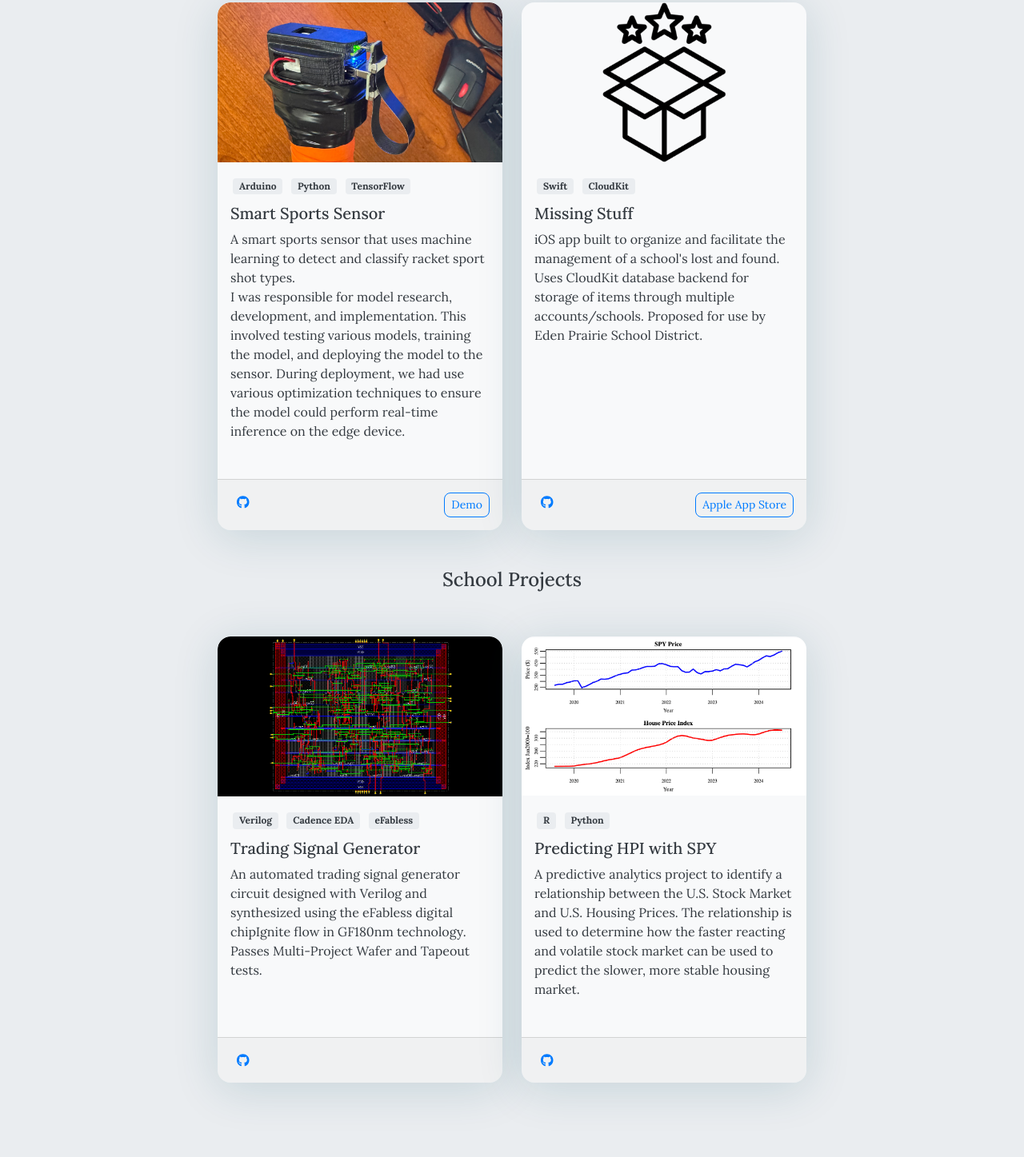
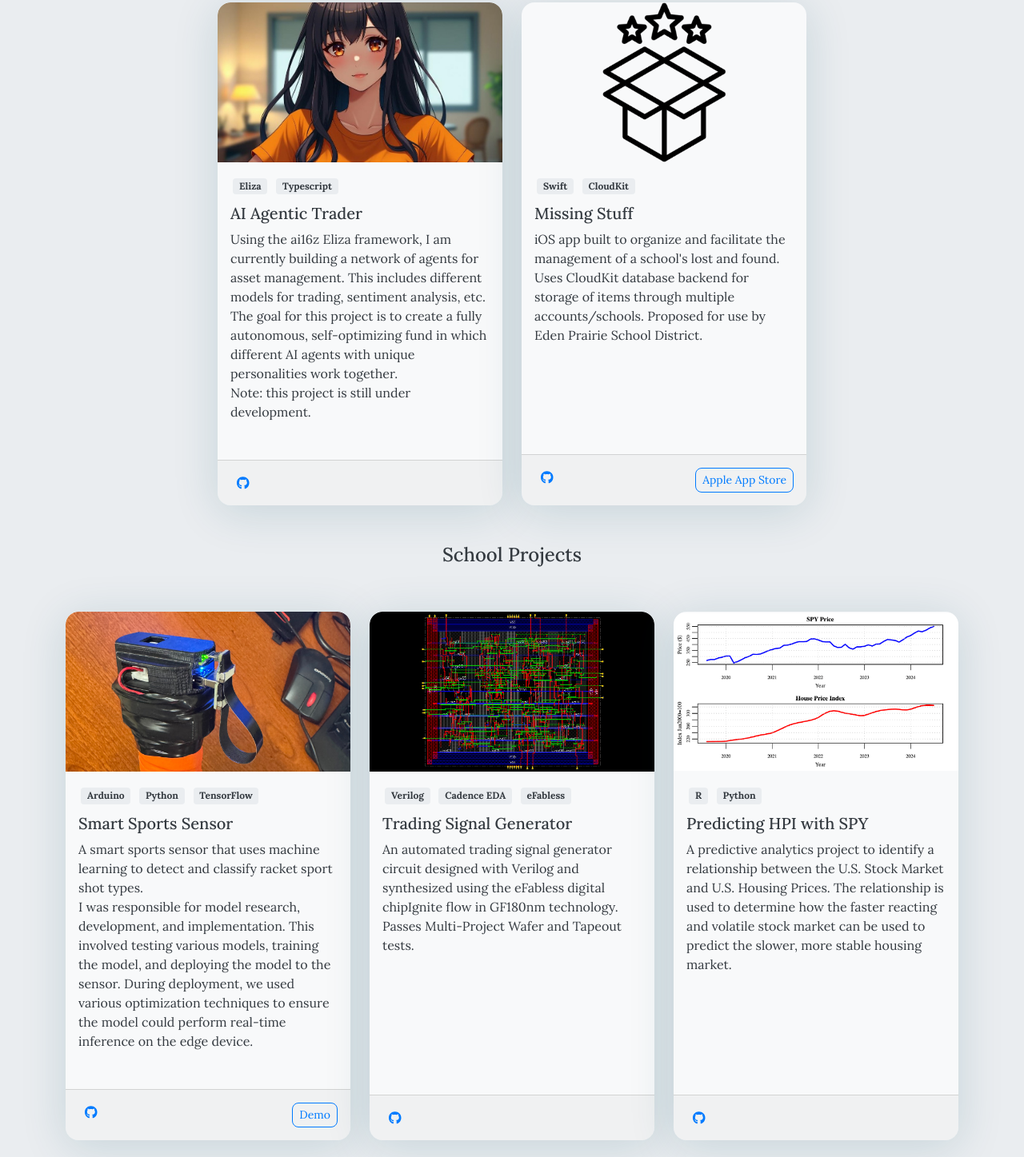
Before and after one commit to maxj723/maxj723.github.io, a plain HTML site: page index.html in a window 1280 px wide. Shown: the part 3158-4605 px from the top of the page at 80% size. Drawn offline with Linux system fonts and the light colour scheme.

Commit message:
Fix projects

```diff
--- a/index.html
+++ b/index.html
@@ -995,26 +995,27 @@ Rome, IT - Summer 2023</p>
             <div class="col-12">
                 <h4 class="text-center mb-4">Personal Projects</h4>
             </div>
+
             <div class="col-lg-4 col-md-6 my-3">
-                <div class="card my-3 h-100" title="Smart Sports Sensor">
+                <div class="card my-3 h-100" title="AI Agentic Trader">
                     <div class="card-head">
-                        <img class="card-img-top" src="/images/projects/SSS_mountv2.jpg" alt="Smart Sports Sensor">
+                        <img class="card-img-top" src="/images/projects/eliza_banner.jpg" alt="AI Agentic Trader">
                     </div>
                     <div class="card-body bg-transparent p-3">
                         <div class="pb-2 bg-transparent">
 
-                            <span class="badge badge-secondary">Arduino</span>
+                            <span class="badge badge-secondary">Eliza</span>
 
-                            <span class="badge badge-secondary">Python</span>
-
-                            <span class="badge badge-secondary">TensorFlow</span>
+                            <span class="badge badge-secondary">Typescript</span>
 
                         </div>
-                        <h5 class="card-title bg-transparent mt-1">Smart Sports Sensor</h5>
+                        <h5 class="card-title bg-transparent mt-1">AI Agentic Trader</h5>
                         <div class="card-text bg-transparent secondary-font">
-                            A smart sports sensor that uses machine learning to detect and classify racket sport shot types.
+                            Using the ai16z Eliza framework, I am currently building a network of agents for asset management. This includes different models for trading, sentiment analysis, etc.
                             <br>
-                            I was responsible for model research, development, and implementation. This involved testing various models, training  the model, and deploying the model to the sensor. During deployment, we had use various optimization techniques to ensure the model could perform real-time inference on the edge device.
+                            The goal for this project is to create a fully autonomous, self-optimizing fund in which different AI agents with unique personalities work together.
+                            <br>
+                            Note: this project is still under development.
 
                         </div>
                     </div>
@@ -1022,16 +1023,11 @@ Rome, IT - Summer 2023</p>
                     <div class="card-footer py-3">
 
                         <span class="m-1 mx-2">
-                            <a href="https://github.com/porubcinj/SmartSportsSensor" target="_blank">
+                            <a href="https://github.com/maxj723/eliza-trader" target="_blank">
                                 <i class="fab fa-github"></i>
                             </a>
                         </span>
 
-                        <span class="float-end">
-                            <a class="btn btn-sm" href="https://vimeo.com/1106981595" target="_blank">
-                                Demo
-                            </a>
-                        </span>
 
                     </div>
 
@@ -1083,6 +1079,50 @@ Rome, IT - Summer 2023</p>
             <div class="col-12">
                 <h4 class="text-center mb-4">School Projects</h4>
             </div>
+
+            <div class="col-lg-4 col-md-6 my-3">
+                <div class="card my-3 h-100" title="Smart Sports Sensor">
+                    <div class="card-head">
+                        <img class="card-img-top" src="/images/projects/SSS_mountv2.jpg" alt="Smart Sports Sensor">
+                    </div>
+                    <div class="card-body bg-transparent p-3">
+                        <div class="pb-2 bg-transparent">
+
+                            <span class="badge badge-secondary">Arduino</span>
+
+                            <span class="badge badge-secondary">Python</span>
+
+                            <span class="badge badge-secondary">TensorFlow</span>
+
+                        </div>
+                        <h5 class="card-title bg-transparent mt-1">Smart Sports Sensor</h5>
+                        <div class="card-text bg-transparent secondary-font">
+                            A smart sports sensor that uses machine learning to detect and classify racket sport shot types.
+                            <br>
+                            I was responsible for model research, development, and implementation. This involved testing various models, training  the model, and deploying the model to the sensor. During deployment, we used various optimization techniques to ensure the model could perform real-time inference on the edge device.
+
+                        </div>
+                    </div>
+
+                    <div class="card-footer py-3">
+
+                        <span class="m-1 mx-2">
+                            <a href="https://github.com/porubcinj/SmartSportsSensor" target="_blank">
+                                <i class="fab fa-github"></i>
+                            </a>
+                        </span>
+
+                        <span class="float-end">
+                            <a class="btn btn-sm" href="https://vimeo.com/1106981595" target="_blank">
+                                Demo
+                            </a>
+                        </span>
+
+                    </div>
+
+                </div>
+            </div>
+
             <div class="col-lg-4 col-md-6 my-3">
                 <div class="card my-3 h-100" title="Trading Signal Generator">
                     <div class="card-head">
```
